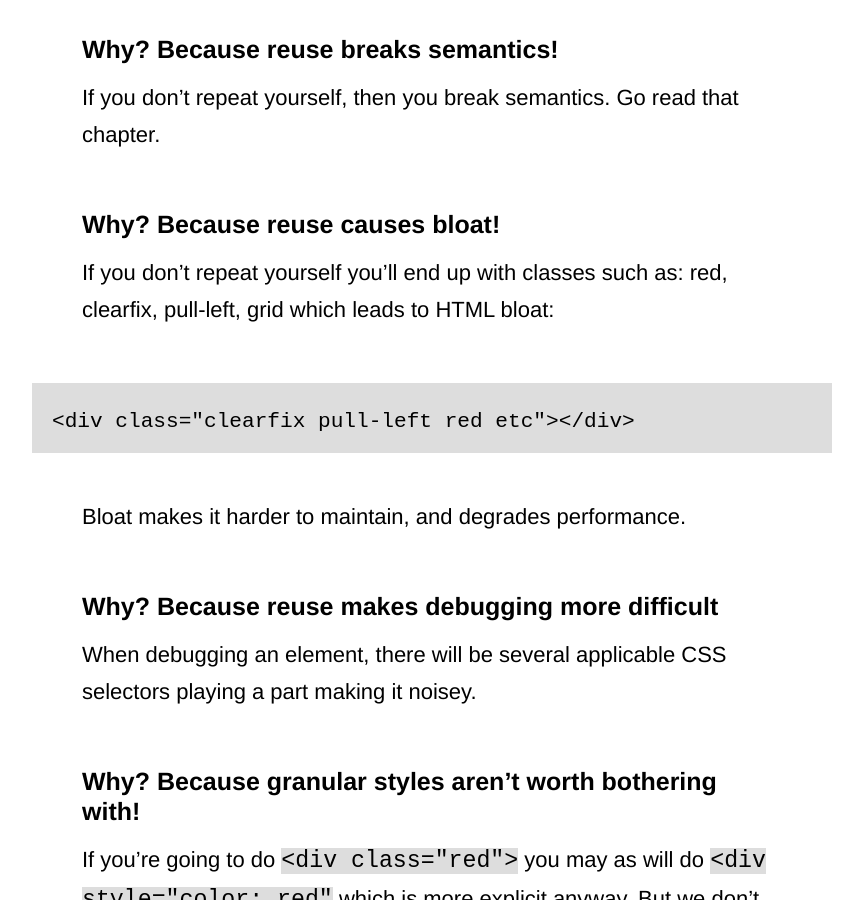
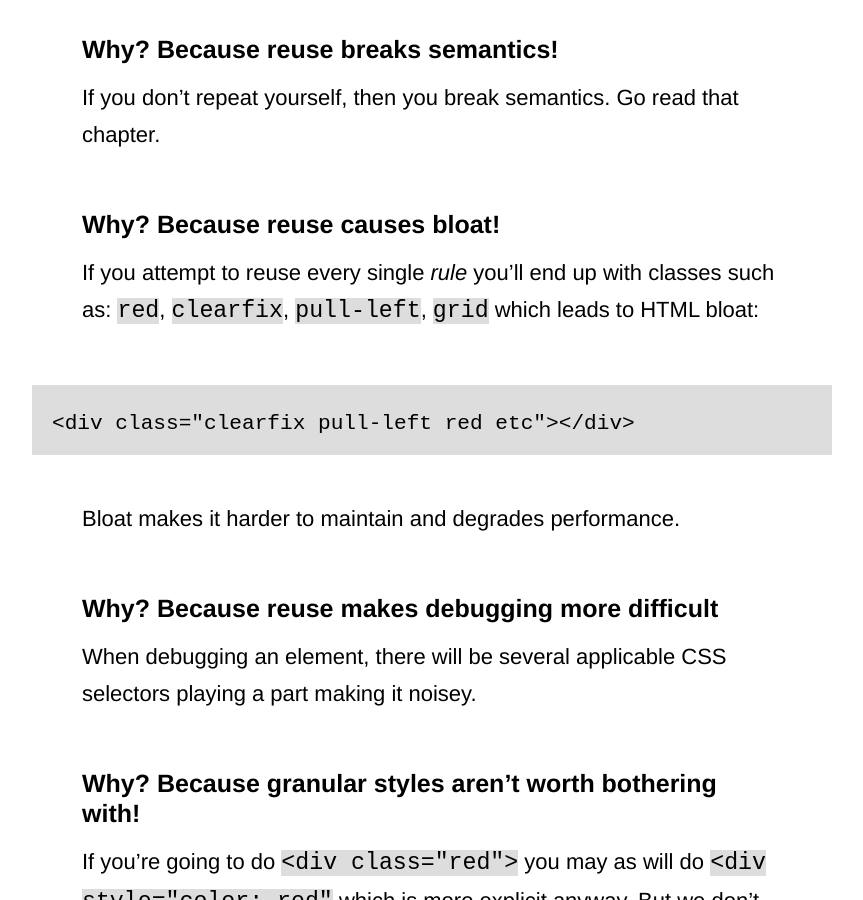
Before and after one commit to adamsilver/maintainablecss.com-jekyll, a Jekyll site: the page built from _chapters/03-reuse.md, in a window 1280 px wide and 900 px high, scrolled down 324 px. Shown: the whole window, without its empty margins (208-1071 px from the left). Built offline with Jekyll 4.4.1, drawn with Linux system fonts in a browser that asks for light colours.

Commit message:
Update wording on reuse

```diff
--- a/_chapters/03-reuse.md
+++ b/_chapters/03-reuse.md
@@ -13,11 +13,11 @@ If you don't repeat yourself, then you break semantics. Go read that chapter.
 
 ## Why? Because reuse causes bloat!
 
-If you don't repeat yourself you'll end up with classes such as: red, clearfix, pull-left, grid which leads to HTML bloat:
+If you attempt to reuse every single *rule* you'll end up with classes such as: `red`, `clearfix`, `pull-left`, `grid` which leads to HTML bloat:
 
 	<div class="clearfix pull-left red etc"></div>
 
-Bloat makes it harder to maintain, and degrades performance.
+Bloat makes it harder to maintain and degrades performance.
 
 ## Why? Because reuse makes debugging more difficult
 
```
